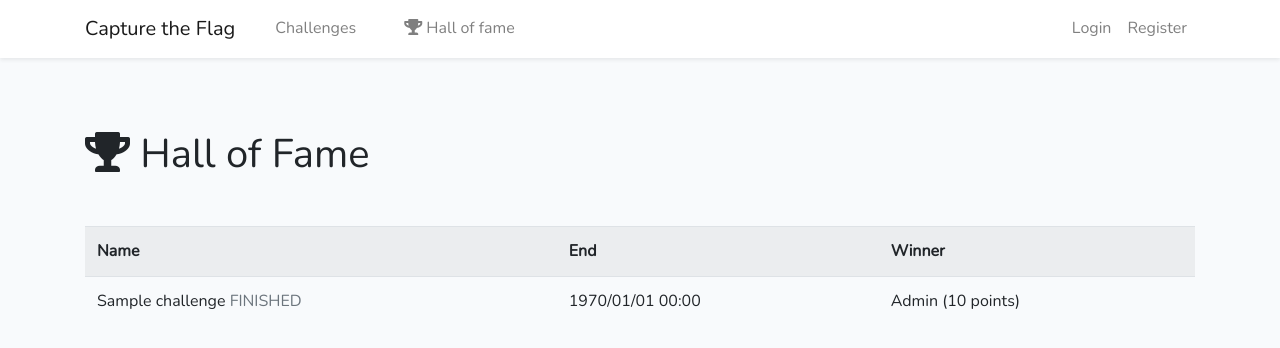
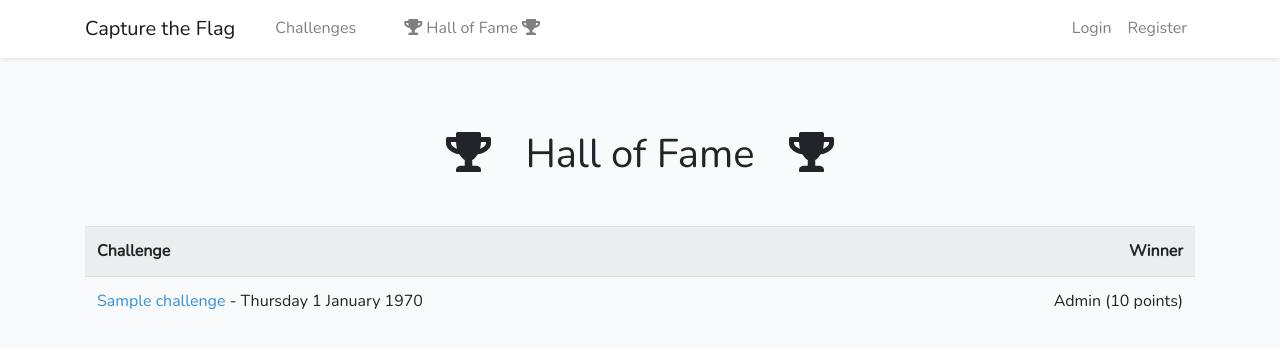
Before and after one commit to cylab-be/ctf, a Laravel app: page /hall-of-fame in a window 1280 px wide. Shown: the top 348 px of the page. Run offline with Laravel 8, Linux system fonts and the light colour scheme; data comes from the database, SQL or seed files in the repository; tables that the repository leaves empty hold one stand-in row (values such as "Sample post"); data that the repository does not hold is empty; some libraries are stand-ins or nearby versions.

Commit message:
cleanup hall of fame

```diff
--- a/app/Challenge.php
+++ b/app/Challenge.php
@@ -109,4 +109,11 @@ class Challenge extends Model
                 ->orderBy('time_start')
                 ->get();
     }
+
+    public static function finished()
+    {
+        return self::where('time_end', '<', time())
+                ->orderBy('time_end', 'DESC')
+                ->get();
+    }
 }
--- a/resources/views/hall-of-fame.blade.php
+++ b/resources/views/hall-of-fame.blade.php
@@ -4,30 +4,33 @@
 
 @section('content')
 <div class="container">
-    <h1 class='my-5'>
-        <i class="fas fa-trophy"></i>
+    <h1 class='my-5 text-center'>
+        <i class="fas fa-trophy px-4"></i>
         Hall of Fame
+        <i class="fas fa-trophy px-4"></i>
     </h1>
 
     <table class="table table-striped">
         <tr>
-            <th>Name</th>
-            <th>End</th>
-            <th>Winner</th>
+            <th>Challenge</th>
+            <th class="text-right">Winner</th>
         </tr>
         @foreach($challenges as $challenge)
+
+        @if($challenge->ranking()->count() == 0)
+        @continue
+        @endif
+
         <tr>
-            <td>{{ $challenge->name }} <span class='text-muted'>{{ $challenge->status() }}</span></td>
-            <td>{{ $challenge->timeEndForHumans() }}</td>
             <td>
-                @if(count($challenge->ranking()) > 0)
-                @php
-                $first = $challenge->ranking()->first();
-                @endphp
-
-                {{ $first->user->name }}
-                ({{ $first->score }} points)
-                @endif
+                <a href="{{ route('scoreboard', ['challenge' => $challenge]) }}">
+                    {{ $challenge->name }}
+                </a>
+                - {{ $challenge->timeEnd()->format('l j F Y') }}
+            </td>
+            <td class="text-right">
+                {{ $challenge->ranking()->first()->user->name }}
+                ({{ $challenge->ranking()->first()->score }} points)
             </td>
         </tr>
         @endforeach
--- a/resources/views/layouts/app.blade.php
+++ b/resources/views/layouts/app.blade.php
@@ -43,7 +43,7 @@
 
                         <li class='nav-item mx-3'>
                             <a class='nav-link' href='{{ route('hall-of-fame') }}'>
-                                <i class="fas fa-trophy"></i> Hall of fame
+                                <i class="fas fa-trophy"></i> Hall of Fame <i class="fas fa-trophy"></i>
                             </a>
                         </li>
 
--- a/routes/web.php
+++ b/routes/web.php
@@ -35,10 +35,12 @@ Route::get('challenges', function () {
     return view("challenge.index", ["challenges" => Challenge::upcoming()]);
 })->name('challenges');
 
+// No auth required...
 Route::get('challenges/{challenge}/scoreboard', function (Challenge $challenge) {
     return view('challenge.scoreboard', ['challenge' => $challenge]);
 })->name('scoreboard');
 
+// Must be authenticated
 Route::get('challenges/{challenge}/join', 'UserChallengeController@join');
 Route::post('challenges/{challenge}/join', 'UserChallengeController@storeJoin');
 Route::get('challenges/{challenge}', 'UserChallengeController@show');
@@ -46,7 +48,7 @@ Route::post('challenges/{challenge}/questions/{question}', 'UserChallengeControl
 
 
 Route::get('hall-of-fame', function () {
-    return view('hall-of-fame', ['challenges' => \App\Challenge::all()]);
+    return view('hall-of-fame', ['challenges' => \App\Challenge::finished()]);
 })->name('hall-of-fame');
 
 
```
